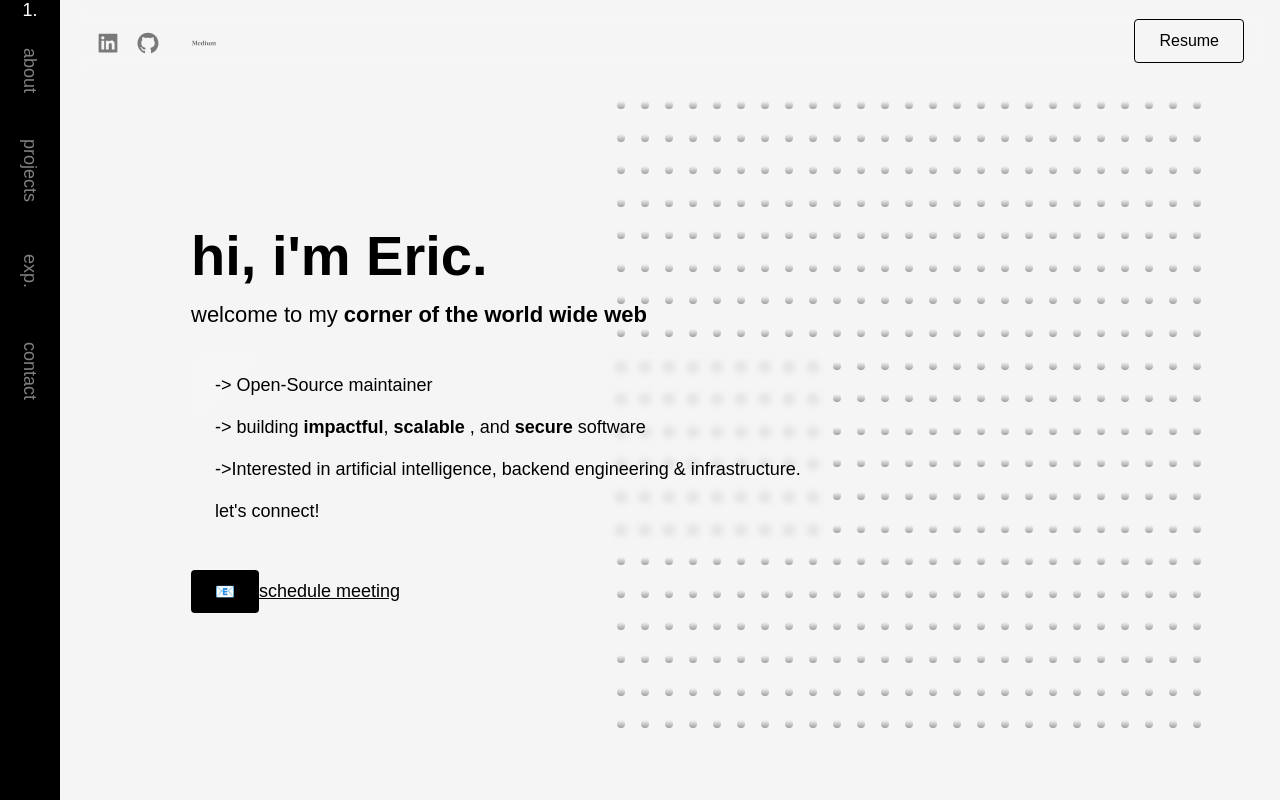
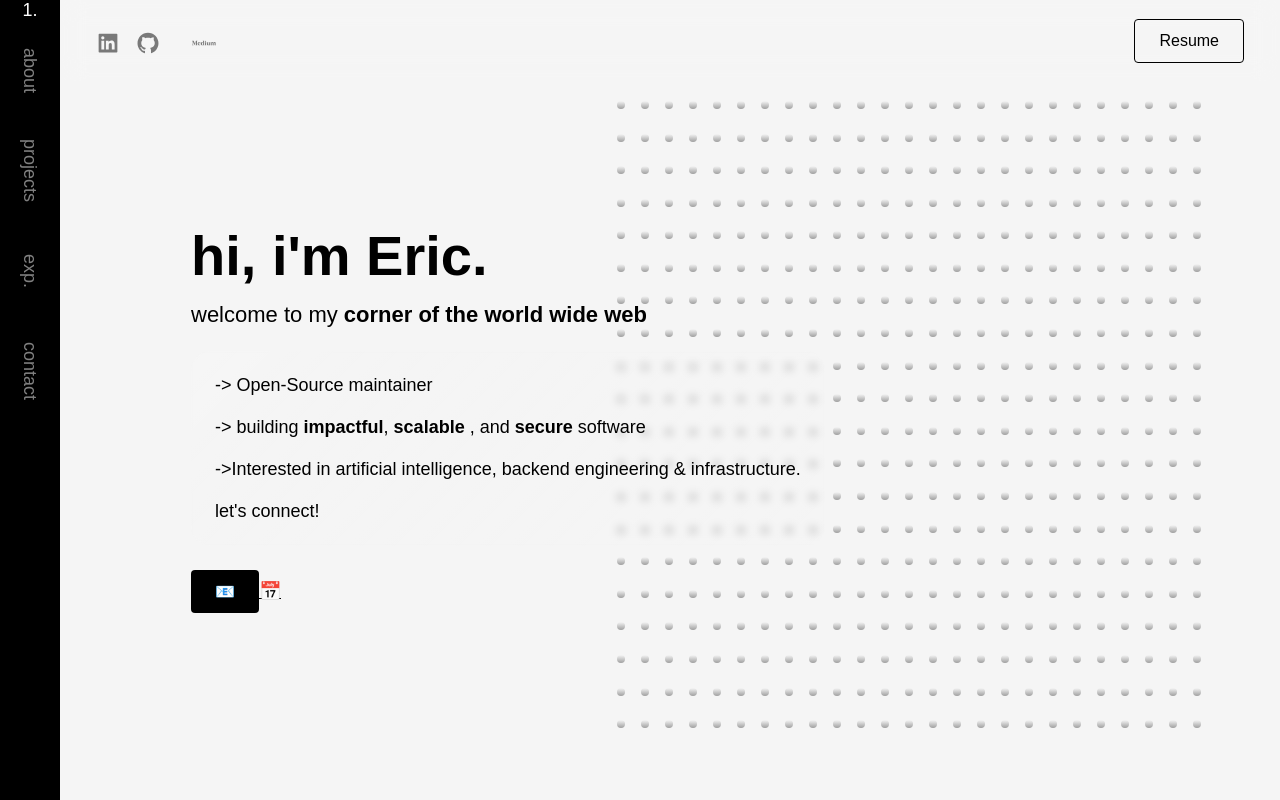
Before and after one commit to ngoiyaeric/ngoiyaeric.github.io, a Next.js app: page / in a window 1280 px wide. Shown: the top 800 px of the page. Built offline with nearby package versions, Linux system fonts and the light colour scheme; a web font is replaced by a local one.

Commit message:
Update Hero.tsx

```diff
--- a/components/home/hero/Hero.tsx
+++ b/components/home/hero/Hero.tsx
@@ -63,9 +63,12 @@ export const Hero = () => {
               onClick={() => document.getElementById("contact")?.scrollIntoView()}
             >
               📧
+
             </StandardButton>
             <a href="https://cal.com/ericngoiya/15min" target="_blank" rel="noopener noreferrer" className={styles.scheduleLink}>
-              schedule meeting
+
+              📅
+
             </a>
           </div>
         </Reveal>
```
